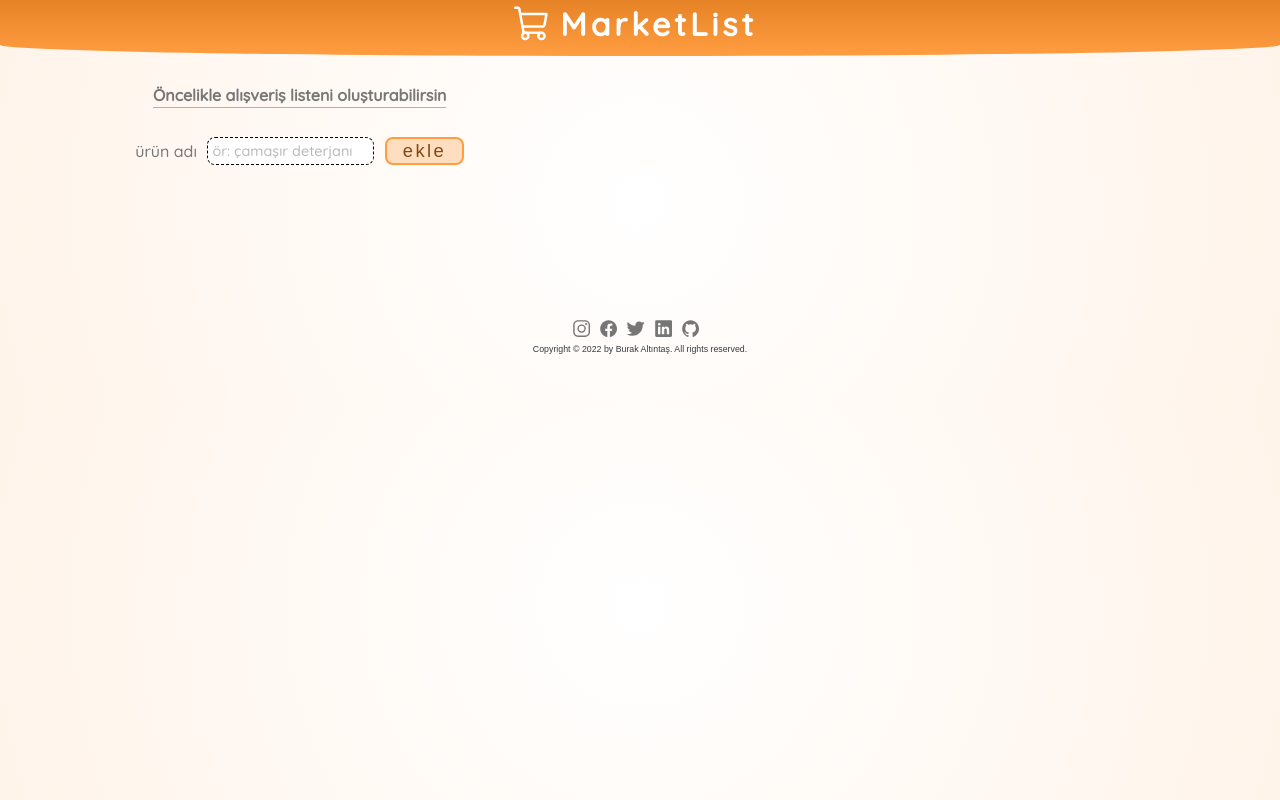
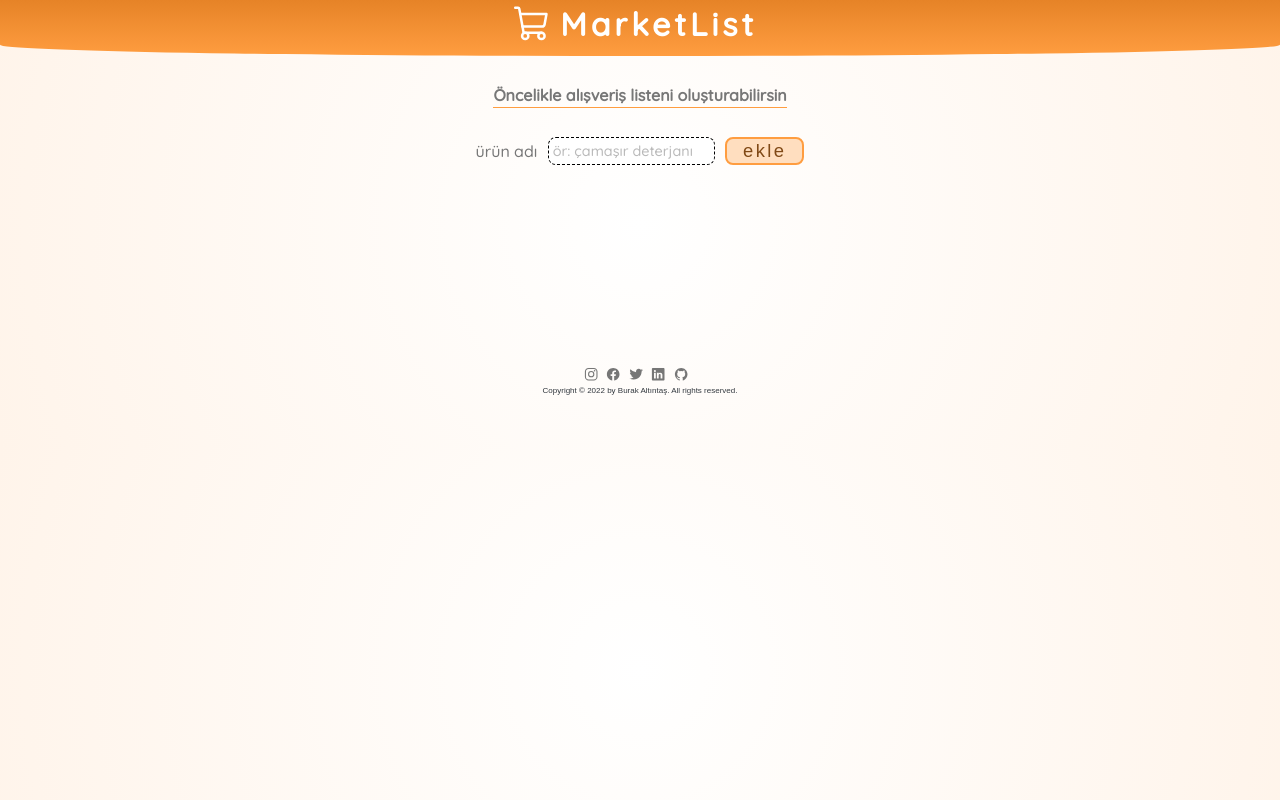
Before and after one commit to buraltintas/marketlist, a React (Create React App) app: page / in a window 1280 px wide. Both pictures are taken after a click on the button "Hadi!". Built offline with nearby package versions, Linux system fonts and the light colour scheme.

Commit message:
add footer

```diff
--- a/src/components/footer/Footer.module.css
+++ b/src/components/footer/Footer.module.css
@@ -7,7 +7,7 @@
   margin-top: 12%;
   margin-bottom: 5rem;
   color: #343a40;
-  font-size: 1.1rem;
+  font-size: 1rem;
 }
 
 .copyright {
@@ -19,6 +19,6 @@
 }
 
 .logo {
-  width: 24px;
-  height: 24px;
+  width: 1.8rem;
+  height: 1.8rem;
 }
--- a/src/components/footer/Footerlogo.css
+++ b/src/components/footer/Footerlogo.css
@@ -1,6 +1,6 @@
 .social-icon {
-  height: 2.4rem;
-  width: 2.4rem;
+  height: 1.8rem;
+  width: 1.8rem;
   color: #767676;
   margin-right: 1rem;
 }
--- a/src/components/main/Main.js
+++ b/src/components/main/Main.js
@@ -241,6 +241,7 @@ const Main = () => {
           </div>
         )}
 
+        {marketList && (
           <div className={classes.listContainer}>
             {showTarget && priceList && (
               <h1 className={classes.heading}>
@@ -367,7 +368,9 @@ const Main = () => {
                               {item.price !== "" ? (
                                 <p
                                   className={classes.enteredPrice}
-                              >{`₺${(+item.price).toLocaleString("tr-TR")}`}</p>
+                                >{`₺${(+item.price).toLocaleString(
+                                  "tr-TR"
+                                )}`}</p>
                               ) : (
                                 <p className={classes.noPrice}>
                                   Fiyat girilmemiş
@@ -407,8 +410,9 @@ const Main = () => {
                 <br />
                 {target && (
                   <h1 className={classes.heading}>
-                  Tahmininden ₺{Math.abs(sum - +target).toLocaleString("tr-TR")}{" "}
-                  daha {sum > +target ? "fazla" : "az"} harcadın!
+                    Tahmininden ₺
+                    {Math.abs(sum - +target).toLocaleString("tr-TR")} daha{" "}
+                    {sum > +target ? "fazla" : "az"} harcadın!
                   </h1>
                 )}
                 <div className={classes.btnContainer}>
@@ -428,6 +432,7 @@ const Main = () => {
               </h1>
             )}
           </div>
+        )}
       </div>
       {/* <Footer /> */}
     </section>
--- a/src/components/main/Main.module.css
+++ b/src/components/main/Main.module.css
@@ -146,7 +146,7 @@
 .container {
   margin: 0 auto;
   display: flex;
-
+  flex-direction: column;
   width: 100%;
   gap: 6rem;
 }
```
Lines whose indentation alone changed are shown as unchanged.
